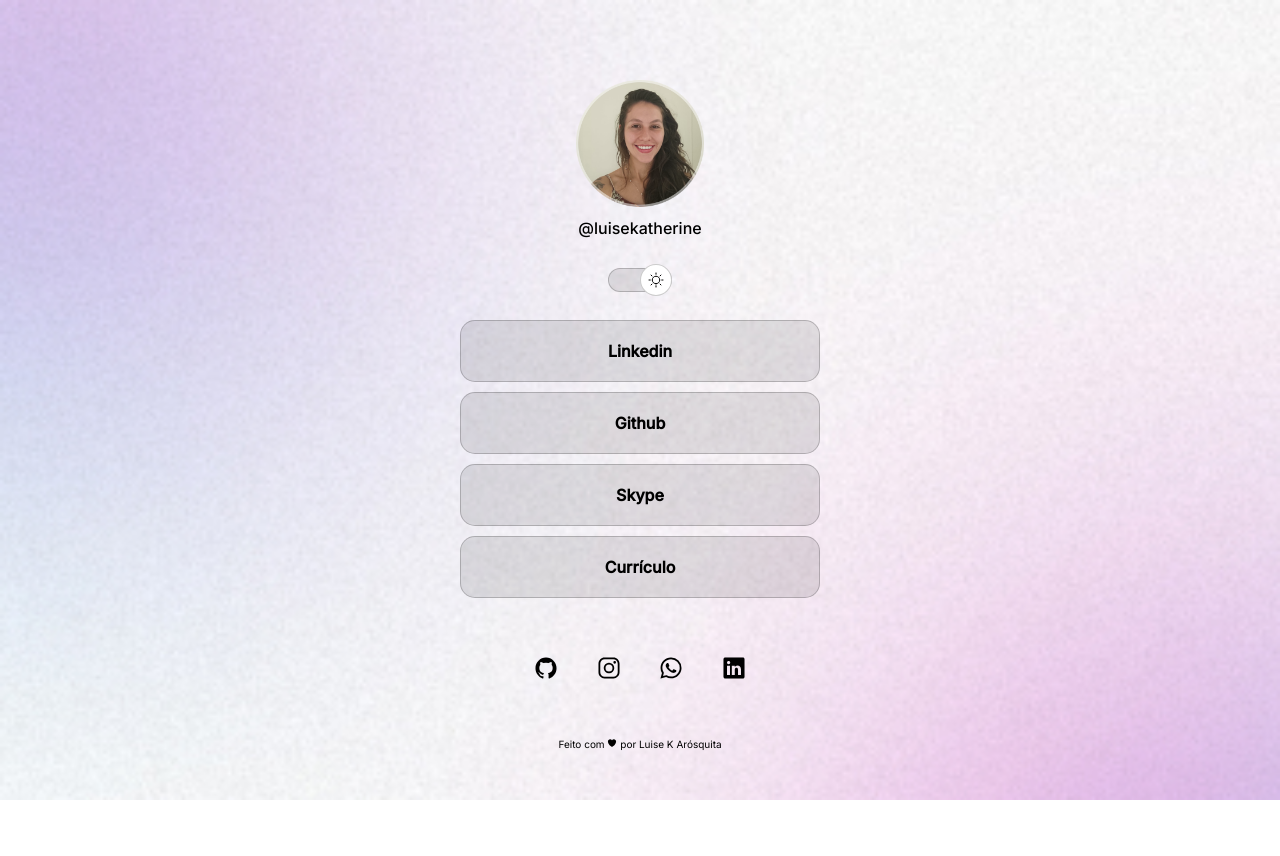
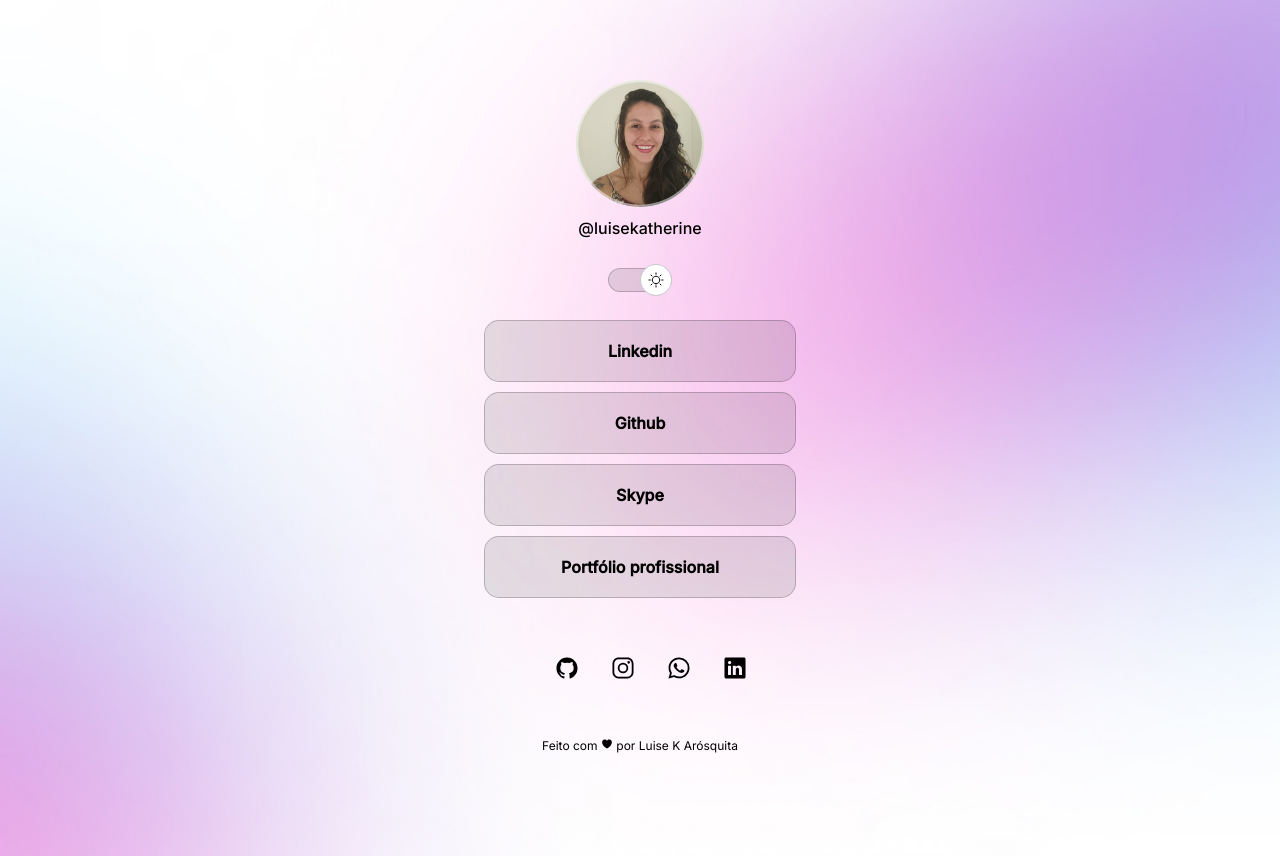
Before and after one commit to luisekatherine/Discover-Rocketseat, a plain HTML site: page index.html in a window 1280 px wide. Before the commit the page ends 800 px from the top, so only its background shows below. Drawn offline with nearby package versions, Linux system fonts and the light colour scheme; a web font is replaced by a local one.

Commit message:
ajustes finais

```diff
--- a/index.html
+++ b/index.html
@@ -34,7 +34,7 @@
           <a href="https://join.skype.com/invite/uuwzaR4Jdsak" target="_blank">Skype</a>
         </li>
         <li>
-          <a href="./assets/Currículo Luise K Arosquita.pdf" target="_blank">Currículo</a>
+          <a href="./assets/Currículo Luise K Arosquita.pdf" target="_blank">Portfólio profissional</a>
         </li>
       </ul>
       <div id="icons-profile">
--- a/style.css
+++ b/style.css
@@ -26,6 +26,7 @@
 
 body {
   background: var(--bg-url) no-repeat top center/cover;
+  height: 100vh;
 }
 
 body * {
@@ -34,8 +35,10 @@ body * {
 }
 
 #container {
-  width: 360px;
+  width: 100%;
+  max-width: 360px;
   margin: 56px auto 0px;
+  padding: 0 24px;
 }
 
 #profile {
@@ -73,6 +76,11 @@ body * {
   transform: translateY(-50%);
   border: 1px solid var(--stroke-color-mode);
   cursor: pointer;
+  animation: slide-out .4s;
+}
+
+#switch button:hover {
+  outline: 8px solid var(--hover-icons);
 }
 
 #switch span {
@@ -87,8 +95,7 @@ body * {
 }
 
 .light #switch button {
-  right: 0;
-  left: initial;
+  animation: slide-in .4s forwards;
 }
 
 ul {
@@ -124,7 +131,7 @@ ul li a:hover {
 #icons-profile {
   display: flex;
   justify-content: space-around;
-  width: 360px;
+  max-width: 360px;
   padding: 18px 55px;
   font-size: 24px;
 }
@@ -143,7 +150,35 @@ ul li a:hover {
 }
 
 footer {
-  font-size: 10px;
+  font-size: 12px;
   text-align: center;
   padding: 24px;
 }
+
+@media (min-width: 700px) {
+  :root {
+    --bg-url: url(./assets/bg-desktop.jpg);
+  }
+
+  .light {
+    --bg-url: url(./assets/bg-desktop-light.jpg);
+  }
+}
+
+@keyframes slide-in {
+  from {
+    left: 0;
+  }
+  to {
+    left: 50%;
+  }
+}
+
+@keyframes slide-out {
+  from {
+    left: 50%;
+  }
+  to {
+    left: 0;
+  }
+}
```
Also changed, not shown: 1 other file.
